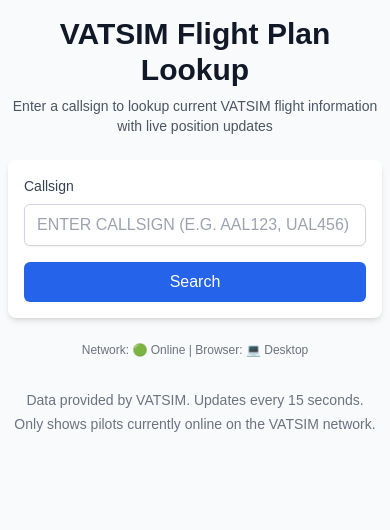
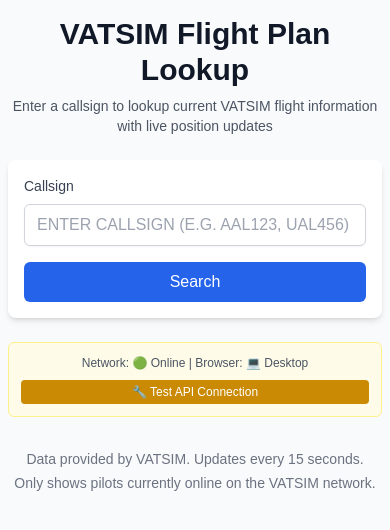
Before and after one commit to SebPartof2/VATSIM-FPN, a Next.js app: page / in a window 390 px wide. Shown: the top 530 px of the page. Built offline with nearby package versions, Linux system fonts and the light colour scheme.

Commit message:
really trying to fix mobile

```diff
--- a/app/page.tsx
+++ b/app/page.tsx
@@ -248,28 +248,18 @@ export default function Home() {
 
     try {
       // For static export, we need to fetch directly from VATSIM API
-      // Mobile-friendly fetch with timeout and better error handling
-      const controller = typeof AbortController !== 'undefined' ? new AbortController() : null;
-      const timeoutId = setTimeout(() => controller?.abort(), 15000); // 15 second timeout
+      // Mobile debugging and simplified fetch
+      console.log('Mobile Debug: Starting fetch request...');
+      console.log('Mobile Debug: User Agent:', navigator.userAgent);
+      console.log('Mobile Debug: Online status:', navigator.onLine);
 
-      const fetchOptions: RequestInit = {
+      const response = await fetch('https://data.vatsim.net/v3/vatsim-data.json', {
         method: 'GET',
-        headers: {
-          'Accept': 'application/json',
-          'Cache-Control': 'no-cache',
-          // Remove User-Agent header as it can cause issues on mobile
-        },
-        mode: 'cors',
-        credentials: 'omit'
-      };
+        cache: 'no-cache'
+      });
 
-      if (controller) {
-        fetchOptions.signal = controller.signal;
-      }
-
-      const response = await fetch('https://data.vatsim.net/v3/vatsim-data.json', fetchOptions);
-
-      clearTimeout(timeoutId);
+      console.log('Mobile Debug: Response status:', response.status);
+      console.log('Mobile Debug: Response ok:', response.ok);
 
       if (!response.ok) {
         throw new Error(`Network error: ${response.status} ${response.statusText}`);
@@ -305,6 +295,12 @@ export default function Home() {
         setError('Flight not found. Make sure the callsign is correct and the pilot is currently online on VATSIM.');
       }
     } catch (err) {
+      console.log('Mobile Debug: Catch block triggered');
+      console.log('Mobile Debug: Error type:', typeof err);
+      console.log('Mobile Debug: Error name:', err instanceof Error ? err.name : 'Not an Error object');
+      console.log('Mobile Debug: Error message:', err instanceof Error ? err.message : String(err));
+      console.log('Mobile Debug: Full error object:', err);
+
       let errorMessage = 'Unknown error occurred';
 
       if (err instanceof Error) {
@@ -314,6 +310,8 @@ export default function Home() {
           errorMessage = 'Network access issue - Please try refreshing the page';
         } else if (err.message.includes('Network')) {
           errorMessage = 'Network error - Please check your internet connection';
+        } else if (err.message.includes('JSON')) {
+          errorMessage = 'Data parsing error - The server response was invalid';
         } else {
           errorMessage = err.message;
         }
@@ -324,7 +322,8 @@ export default function Home() {
         error: err,
         userAgent: navigator.userAgent,
         online: navigator.onLine,
-        url: window.location.href
+        url: window.location.href,
+        timestamp: new Date().toISOString()
       });
     } finally {
       setLoading(false);
@@ -436,9 +435,30 @@ export default function Home() {
       )}
 
       {/* Network Status Indicator (Mobile Debug) */}
-      <div className="mb-4 text-xs text-gray-500 text-center">
-        Network: {navigator.onLine ? '🟢 Online' : '🔴 Offline'} |
-        Browser: {/Mobile|Android|iPhone|iPad/.test(navigator.userAgent) ? '📱 Mobile' : '💻 Desktop'}
+      <div className="mb-4 p-3 bg-yellow-50 border border-yellow-200 rounded-md">
+        <div className="text-xs text-gray-600 text-center mb-2">
+          Network: {navigator.onLine ? '🟢 Online' : '🔴 Offline'} |
+          Browser: {/Mobile|Android|iPhone|iPad/.test(navigator.userAgent) ? '📱 Mobile' : '💻 Desktop'}
+        </div>
+        <button
+          onClick={async () => {
+            try {
+              console.log('API Test: Starting minimal fetch test...');
+              const response = await fetch('https://data.vatsim.net/v3/vatsim-data.json');
+              console.log('API Test: Response received:', response.status, response.ok);
+              const text = await response.text();
+              console.log('API Test: Response length:', text.length);
+              console.log('API Test: First 200 chars:', text.substring(0, 200));
+              alert(`API Test Success! Status: ${response.status}, Data length: ${text.length}`);
+            } catch (error) {
+              console.log('API Test: Error occurred:', error);
+              alert(`API Test Failed: ${error}`);
+            }
+          }}
+          className="w-full px-3 py-1 bg-yellow-600 text-white text-xs rounded hover:bg-yellow-700"
+        >
+          🔧 Test API Connection
+        </button>
       </div>
 
       {pilot && (
```
